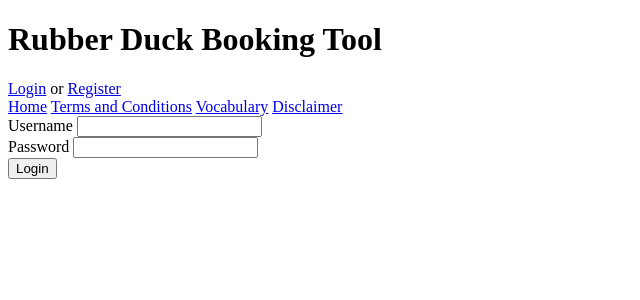
After one commit to gergelypolonkai/duck-booking-tool, a Django app: template accounts/templates/accounts/login.html in a window 1280 px wide. The commit adds this page. Shown: the top 300 px of the page, without its empty margins (0-640 px from the left). Run offline with Django 3.2, Linux system fonts and the light colour scheme; the template is opened without the code that fills it, so the values that code supplies are empty, except form fields; tables that the repository leaves empty hold one stand-in row (values such as "Sample post"); form fields are guessed from the names that the template uses.

Commit message:
Add login/logout functionality

```diff
--- /dev/null
+++ b/accounts/templates/accounts/login.html
@@ -0,0 +1,17 @@
+{% extends 'front_template.html' %}
+
+{% block body %}
+
+{% if form.errors %}
+<div class="error">Username/password mismatch. Please try again!</div>
+{% endif %}
+
+<form method="post" action="{% url 'accounts:login' %}">
+    {% csrf_token %}
+    {{ form.username.label_tag }} {{ form.username }}<br>
+    {{ form.password.label_tag }} {{ form.password }}<br>
+
+    <button type="submit">Login</button>
+    <input type="hidden" name="next" value="{% url 'booking:list' %}">
+</form>
+{% endblock %}
--- a/accounts/urls.py
+++ b/accounts/urls.py
@@ -9,4 +9,16 @@ urlpatterns = patterns(
         RegistrationFormView.as_view(),
         name = 'register'
     ),
+    url(
+        r'^login$',
+        'django.contrib.auth.views.login',
+        {'template_name': 'accounts/login.html'},
+        name = 'login'
+    ),
+    url(
+        r'^logout$',
+        'django.contrib.auth.views.logout',
+        {'next_page': 'booking:list'},
+        name = 'logout'
+    ),
 )
--- a/accounts/views.py
+++ b/accounts/views.py
@@ -18,6 +18,6 @@ class RegistrationFormView(generic.View):
         if form.is_valid():
             form.save()
 
-            return HttpResponseRedirect(reverse('booking:index'))
+            return HttpResponseRedirect(reverse('booking:list'))
 
         return render(request, self.template_name, {'form': form})
--- a/booking/templates/front_template.html
+++ b/booking/templates/front_template.html
@@ -5,9 +5,16 @@
     </head>
     <body>
         <h1>Rubber Duck Booking Tool</h1>
+{% if user.is_authenticated %}
         <div>
-            <a href="{% url 'accounts:register' %}">Register</a>
+            Logged in as {{ user }}
+            <a href="{% url 'accounts:logout' %}">Logout</a>
         </div>
+{% else %}
+        <div>
+            <a href="{% url 'accounts:login' %}">Login</a> or <a href="{% url 'accounts:register' %}">Register</a>
+        </div>
+{% endif %}
         <a href="{% url 'booking:list' %}">Home</a>
         <a href="{% url 'booking:terms' %}">Terms and Conditions</a>
         <a href="{% url 'booking:vocabulary' %}">Vocabulary</a>
--- a/duckbook/urls.py
+++ b/duckbook/urls.py
@@ -1,5 +1,4 @@
 from django.conf.urls import patterns, include, url
-from django.views.generic import TemplateView
 
 urlpatterns = patterns(
     '',
```
Also changed, not shown: accounts/tests.py (+23 -0 lines), accounts/__init__.py (added).
